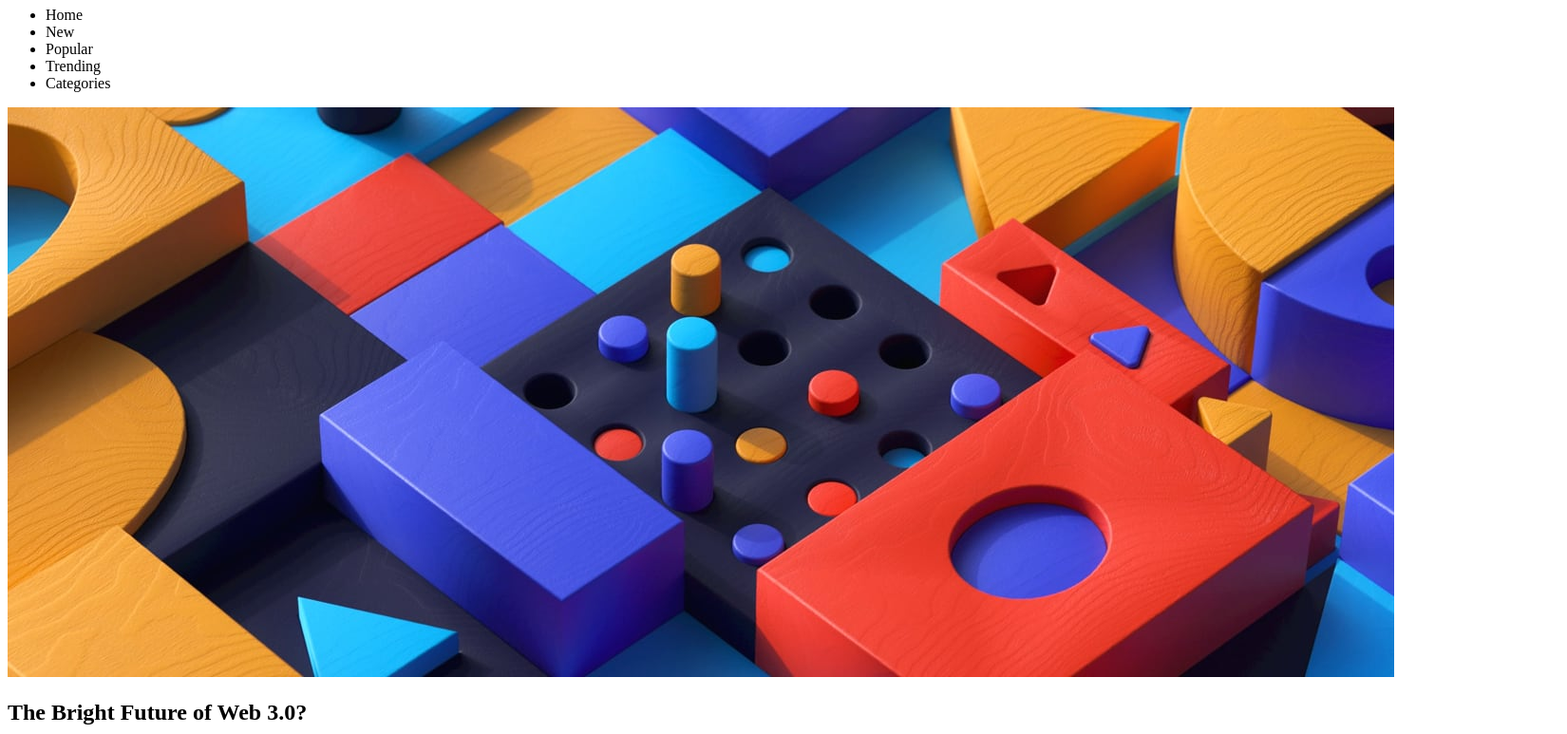
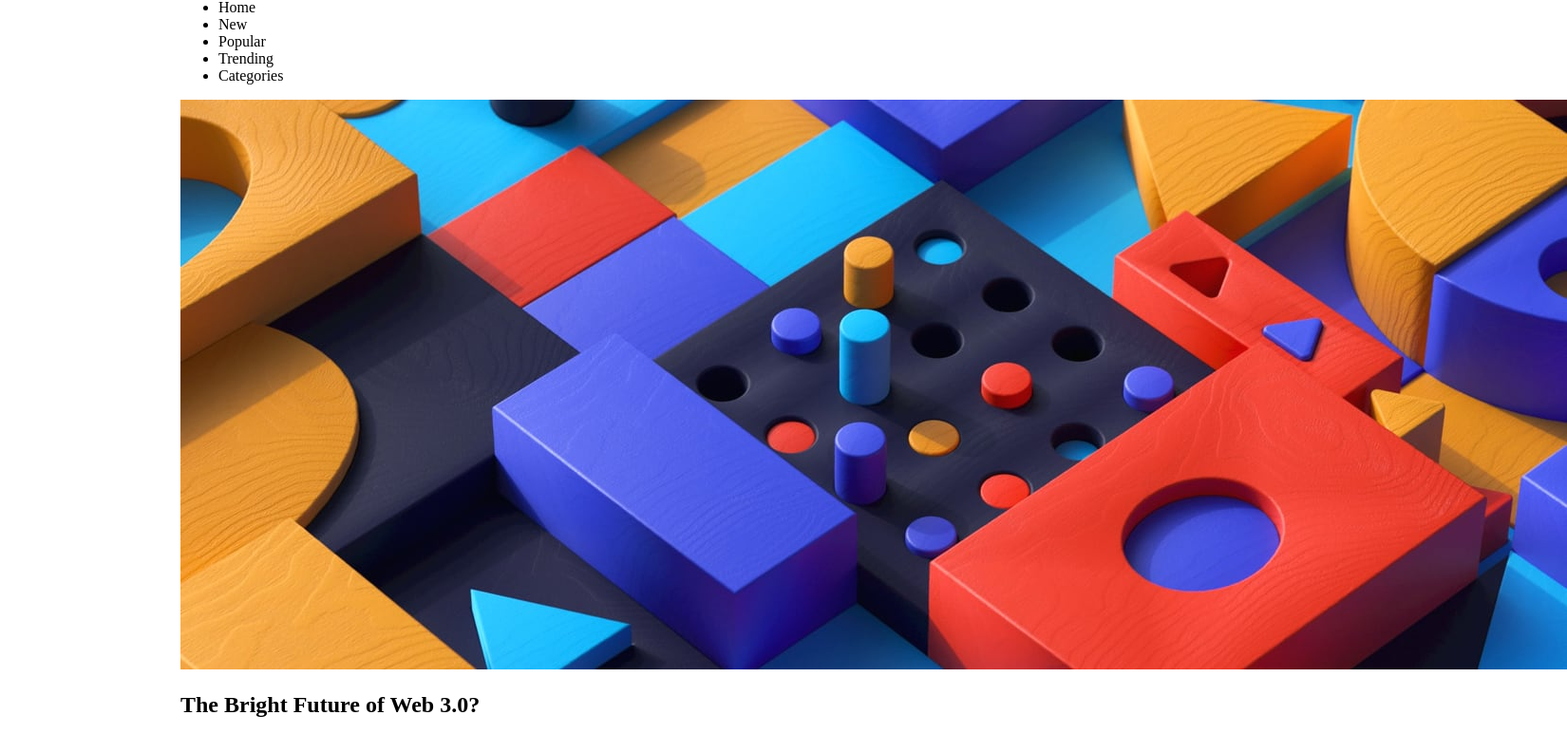
Before and after one commit to gopikahariharan22/BCS, a plain HTML site: page Day-16/Exam/index.html in a window 1280 px wide. Shown: the part 61-834 px from the top of the page at 95% size, 1650 px wide, since content can reach past the window. Drawn offline with Linux system fonts and the light colour scheme.

Commit message:
test update

```diff
--- a/Day-16/Exam/index.html
+++ b/Day-16/Exam/index.html
@@ -5,7 +5,32 @@
     <meta name="viewport" content="width=device-width, initial-scale=1.0">
     <title>Test</title>
     <style>
+        body{
+            min-height: 100vh;
+        margin: 0;
+        display: grid;
+        place-content: center;
+        }
+        section{
 
+
+            align-items:center;
+            max-width: 900px;
+        }
+        section > div{
+            display: flex;
+            justify-content:space-between;
+            flex-direction:column;
+        }
+        section > div > div{
+
+        }
+        section > div > div > img{
+
+        }
+        section > div > div > li{
+
+        }
 
     </style>
 </head>
```
